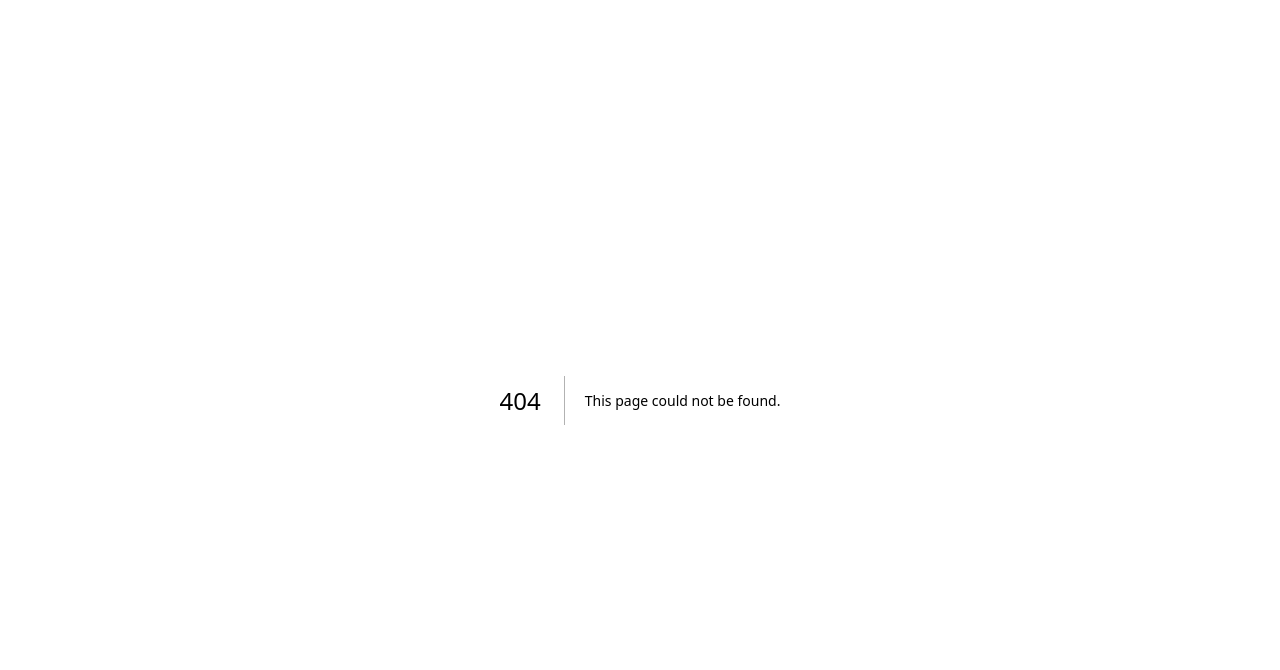
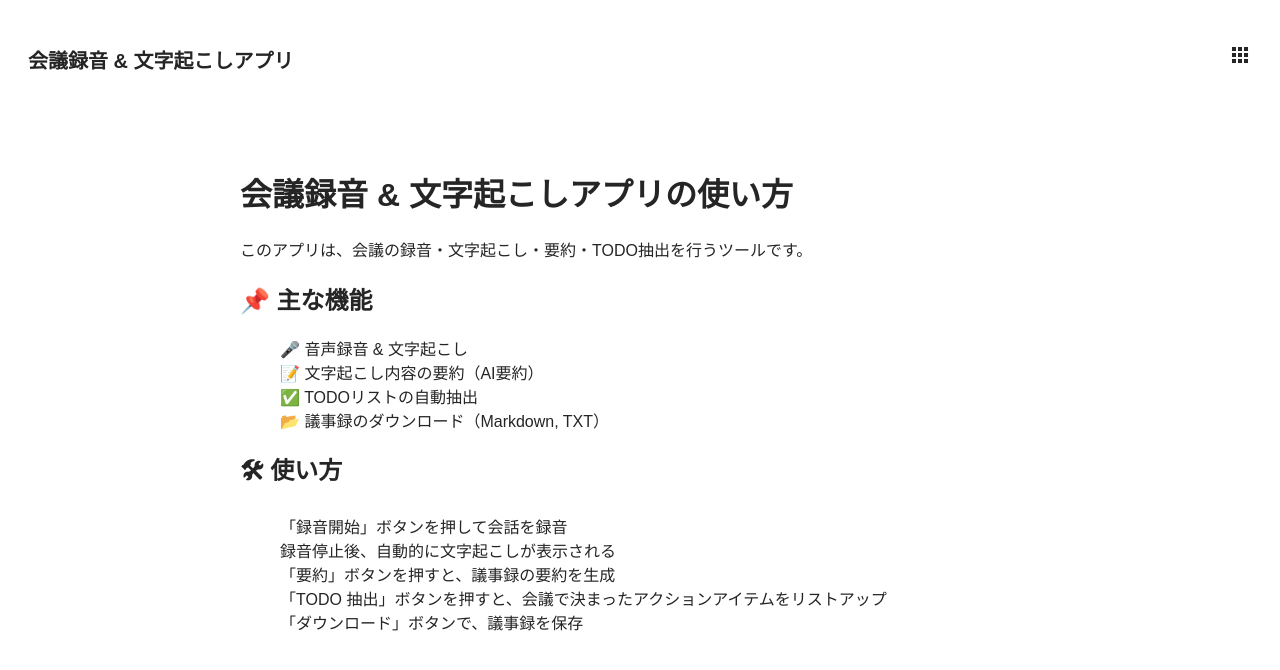
Before and after one commit to kunsuzuki/meeting-notes-app, a Next.js app: page /how-to-use in a window 1280 px wide. Before the commit this address had no page. Shown: the top 670 px of the page. Built offline with nearby package versions, Linux system fonts and the light colour scheme.

Commit message:
フロント修正・プライバシーポリシー、使い方ページ追加

```diff
--- /dev/null
+++ b/app/components/Header.tsx
@@ -0,0 +1,46 @@
+'use client';
+
+import React, { useState } from 'react';
+import Link from 'next/link';
+import '@/styles/main.css';
+
+const Header: React.FC = () => {
+  const [isOpen, setIsOpen] = useState(false);
+
+  return (
+    <>
+      <header className="header">
+        <h1>
+          <Link href="/" className="logo">
+            会議録音 & 文字起こしアプリ
+          </Link>
+        </h1>
+
+        {/* ✅ ハンバーガーメニュー（アイコン適用） */}
+        <div onClick={() => setIsOpen(true)} className="menu-button">
+          <span className="material-icons">apps</span>
+        </div>
+      </header>
+
+      {/* ✅ スムーズに開閉するモーダルメニュー */}
+      <div className={`menu-overlay ${isOpen ? 'open' : ''}`}>
+        <div className="menu-window">
+          <button onClick={() => setIsOpen(false)} className="close-button">
+            <span className="material-icons">close</span>
+          </button>
+
+          <h3>メニュー</h3>
+          <nav>
+            <ul>
+              <li><Link href="/">🏠 Home</Link></li>
+              <li><Link href="/how-to-use">📖 How to Use</Link></li>
+              <li><Link href="/privacy-policy">🔒 Privacy Policy</Link></li>
+            </ul>
+          </nav>
+        </div>
+      </div>
+    </>
+  );
+};
+
+export default Header;
--- /dev/null
+++ b/app/how-to-use/page.tsx
@@ -0,0 +1,35 @@
+'use client';
+
+import React from 'react';
+import Header from '@/components/Header';
+
+const HowToUse = () => {
+  return (
+    <>
+    <Header />
+    <div style={{ maxWidth: '800px', margin: '20px auto', padding: '20px' }}>
+      <h1>会議録音 & 文字起こしアプリの使い方</h1>
+      <p>このアプリは、会議の録音・文字起こし・要約・TODO抽出を行うツールです。</p>
+
+      <h2>📌 主な機能</h2>
+      <ul>
+        <li>🎤 音声録音 & 文字起こし</li>
+        <li>📝 文字起こし内容の要約（AI要約）</li>
+        <li>✅ TODOリストの自動抽出</li>
+        <li>📂 議事録のダウンロード（Markdown, TXT）</li>
+      </ul>
+
+      <h2>🛠 使い方</h2>
+      <ol>
+        <li>「録音開始」ボタンを押して会話を録音</li>
+        <li>録音停止後、自動的に文字起こしが表示される</li>
+        <li>「要約」ボタンを押すと、議事録の要約を生成</li>
+        <li>「TODO 抽出」ボタンを押すと、会議で決まったアクションアイテムをリストアップ</li>
+        <li>「ダウンロード」ボタンで、議事録を保存</li>
+      </ol>
+    </div>
+    </>
+  );
+};
+
+export default HowToUse;
--- a/app/layout.tsx
+++ b/app/layout.tsx
@@ -1,5 +1,5 @@
 export const metadata = {
-  title: 'meetingーnotes',
+  title: 'meeting-notes',
   description: 'We save you from tedious minute-taking and task management.',
 }
 
@@ -9,8 +9,12 @@ export default function RootLayout({
   children: React.ReactNode
 }) {
   return (
-    <html lang="en">
+    <html lang="ja">
+      <head>
+        {/* ✅ ここに <link> を記述 */}
+        <link rel="stylesheet" href="https://fonts.googleapis.com/icon?family=Material+Icons" />
+      </head>
       <body>{children}</body>
     </html>
-  )
+  );
 }
--- a/app/styles/main.css
+++ b/app/styles/main.css
@@ -1,15 +1,10 @@
+body {
+    font-family: 'Arial', sans-serif;
+    color: #252525;
+}
+
 li {
     list-style: none;
-}
-
-.word-item-list {
-    margin: 0;
-    padding: 0;
-}
-.todo-list {
-    background-color: #e3f2fd;
-    padding: 10px;
-    border-radius: 5px;
 }
 
 .record-button {
@@ -20,24 +15,6 @@ li {
     border: none;
     border-radius: 8px;
     cursor: pointer;
-}
-
-.add-button:hover,
-.record-button:hover {
-    background-color: #0056b3;
-}
-
-.delete-button {
-    background-color: red;
-    color: white;
-    border: none;
-    border-radius: 3px;
-    cursor: pointer;
-    margin-left: 10px;
-}
-
-.delete-button:hover {
-    background-color: #cc0303;
 }
 
 .add-button {
@@ -51,6 +28,37 @@ li {
     cursor: pointer;
 }
 
+.delete-button {
+    background-color: red;
+    color: white;
+    border: none;
+    border-radius: 3px;
+    cursor: pointer;
+    margin-left: 10px;
+}
+
+button:hover {
+    opacity: 0.7;
+}
+
+.word-item-list {
+    margin: 0;
+    padding: 0;
+}
+.todo-list {
+    background-color: #e3f2fd;
+    padding: 10px;
+    border-radius: 5px;
+}
+
+.record-text {
+    max-width: 600px;
+    margin: 0 auto;
+    padding: 10px;
+    background: #f3f3f3;
+    margin-top: 10px;
+}
+
 .replaceable-input {
     margin-right: 10px;
     border: solid 1px #252525;
@@ -61,3 +69,83 @@ li {
     border-radius: 8px;
     cursor: pointer;
 }
+
+/* ✅ ヘッダー */
+.header {
+    display: flex;
+    justify-content: space-between;
+    align-items: center;
+    padding: 10px 20px;
+}
+
+.logo {
+    text-decoration: none;
+    font-size: 20px;
+    color: #252525;
+}
+
+/* ✅ ハンバーガーメニュー */
+.menu-button {
+    cursor: pointer;
+    font-size: 24px;
+}
+
+/* ✅ モーダルメニュー */
+.menu-overlay {
+    position: fixed;
+    top: 0;
+    right: -100%;
+    width: 250px;
+    height: 100%;
+    background: white;
+    box-shadow: -3px 0 5px rgba(0, 0, 0, 0.2);
+    transition: right 0.3s ease-in-out;
+}
+
+.menu-overlay.open {
+    right: 0;
+}
+
+/* ✅ メニューウィンドウ */
+.menu-window {
+    padding: 20px;
+    display: flex;
+    flex-direction: column;
+}
+
+.menu-window h3 {
+    margin-bottom: 15px;
+}
+
+/* ✅ メニューリンク */
+.menu-window nav ul {
+    list-style: none;
+    padding: 0;
+    display: grid;
+    justify-items: start;
+}
+
+.menu-window nav ul li {
+margin-bottom: 10px;
+}
+
+.menu-window nav ul li a {
+    text-decoration: none;
+    border: solid;
+    text-align: left;
+    padding: 8px;
+    width: 200px;
+    color: #252525;
+    border-radius: 8px;
+    cursor: pointer;
+    display: block;
+}
+
+/* ✅ 閉じるボタン */
+.close-button {
+    align-self: flex-end;
+    background: none;
+    border: none;
+    font-size: 20px;
+    cursor: pointer;
+}
```
Also changed, not shown: app/page.tsx (+4 -3 lines), app/privacy-policy/page.tsx (added, +30 -0 lines), 1 other file (tests, documents, lock files or other folders).
